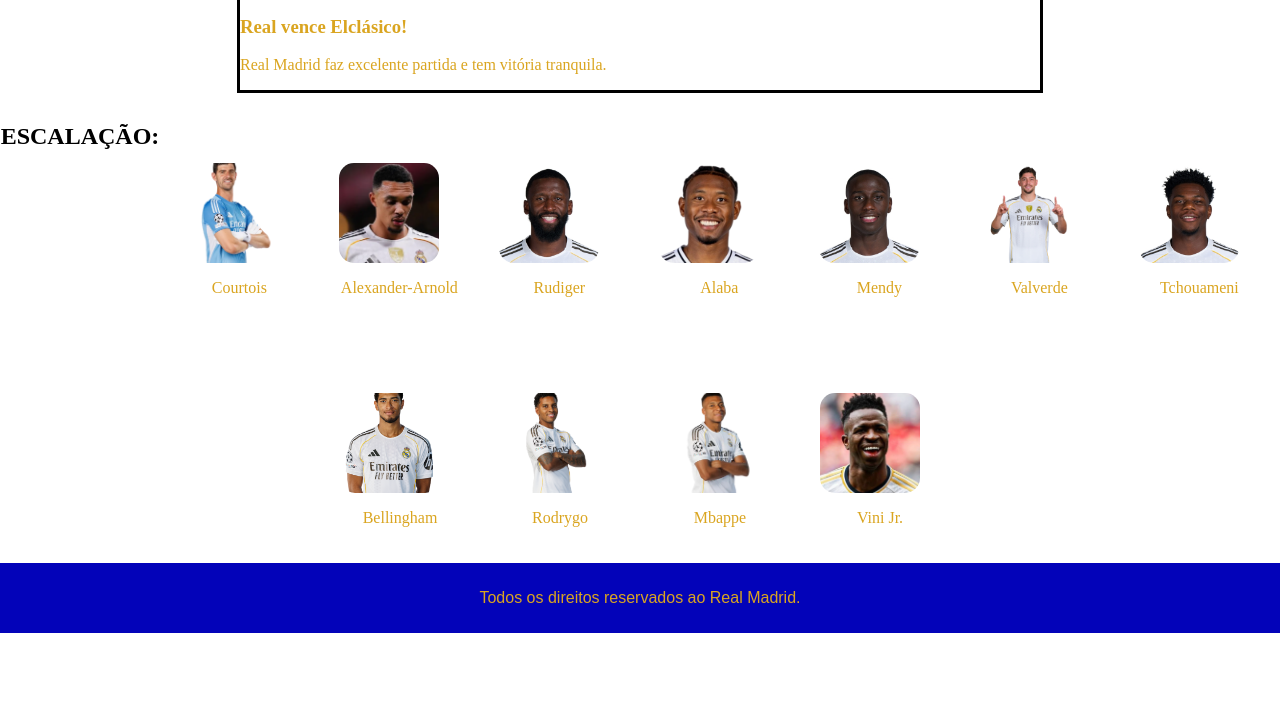
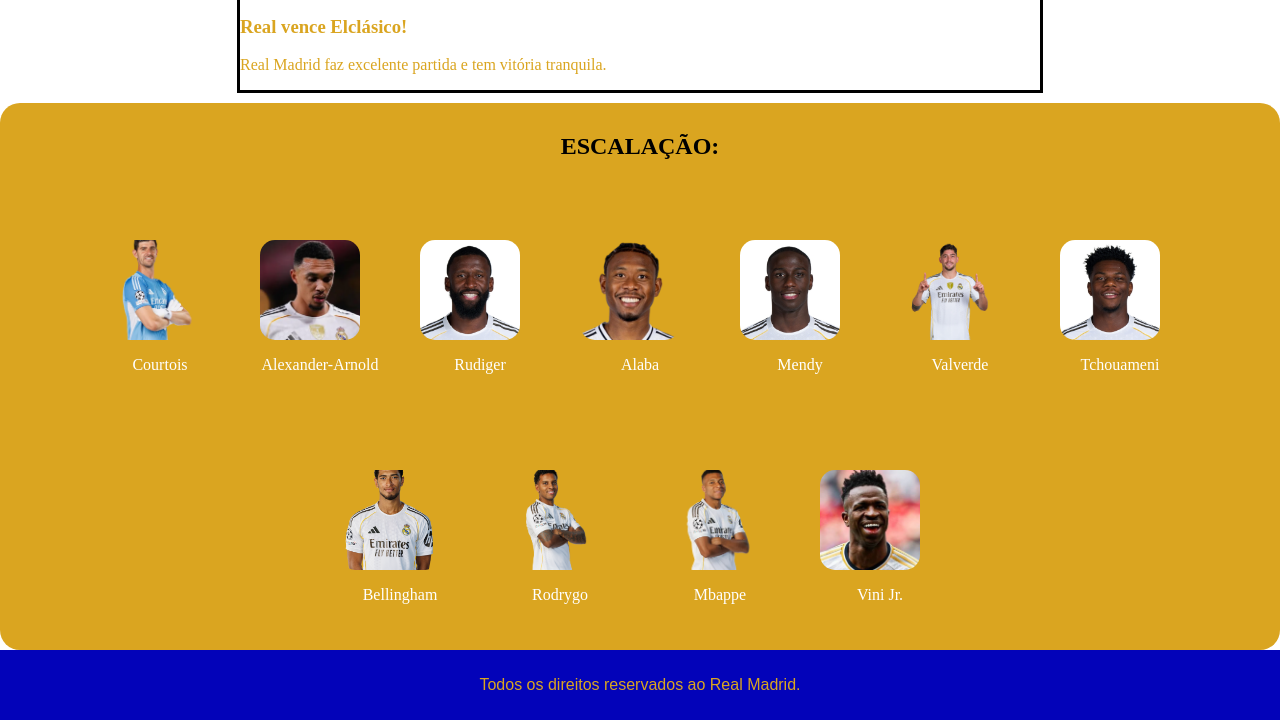
Before and after one commit to franciscohgoulart/SIte_Real_Madrid, a plain HTML site: page index.html in a window 1280 px wide. Shown: the part 1844-2564 px from the top of the page. Before the commit the page ends 2477 px from the top, so only its background shows below. Drawn offline with Linux system fonts and the light colour scheme.

Commit message:
add-correções

```diff
--- a/style.css
+++ b/style.css
@@ -48,7 +48,7 @@
     padding: 10px;
     text-align: center;
     background-color: rgb(3, 3, 185);
-    color: goldenrod;
+    color:goldenrod;
     font-family: Arial, Helvetica, sans-serif;
 
 
@@ -65,12 +65,20 @@
     display: flex;
     flex-wrap: wrap;
     justify-content: center;
+    background-color: goldenrod;
+    padding: 10px;
+    border-radius: 20px;
+}
+#escalação h2 {
+    width: 100%;
+    text-align: center;
+    margin-bottom: 20px;
 }
 .jogador {
     display: flex;
     flex-direction: column;
     align-items: center;
     margin:20px;
-    color: goldenrod;
+    color: rgb(255, 255, 255);
     font-size: 16px;
 }
```
